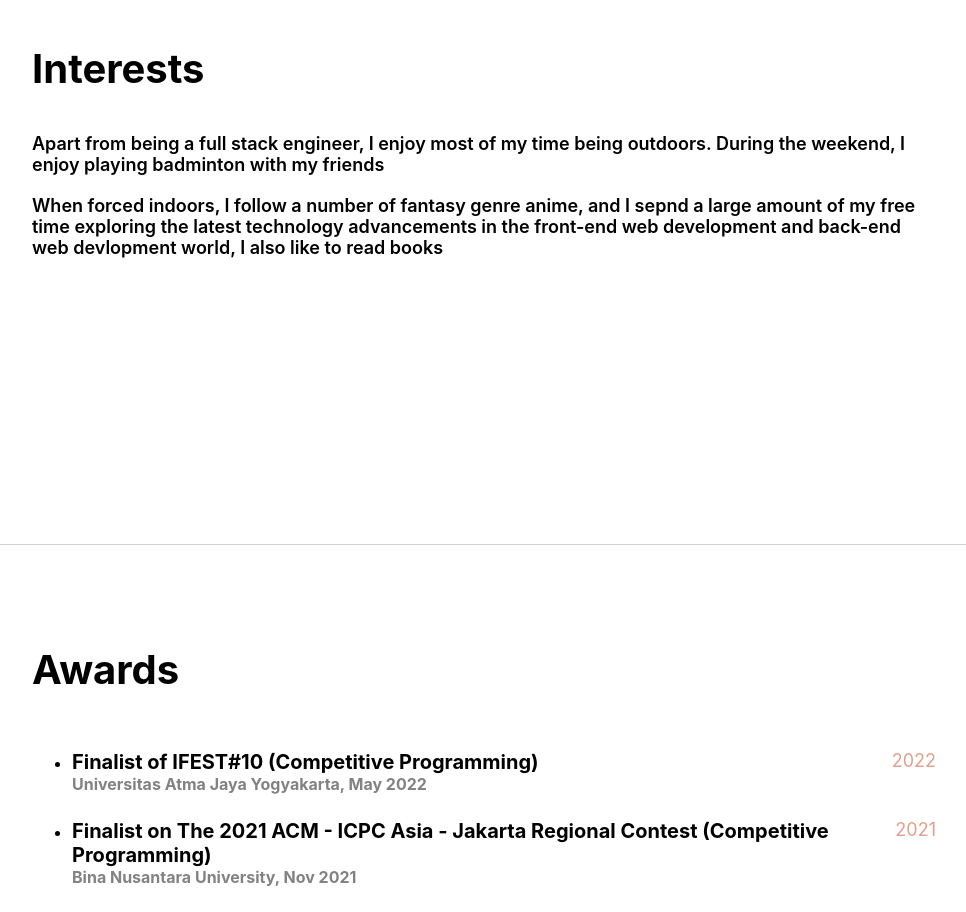
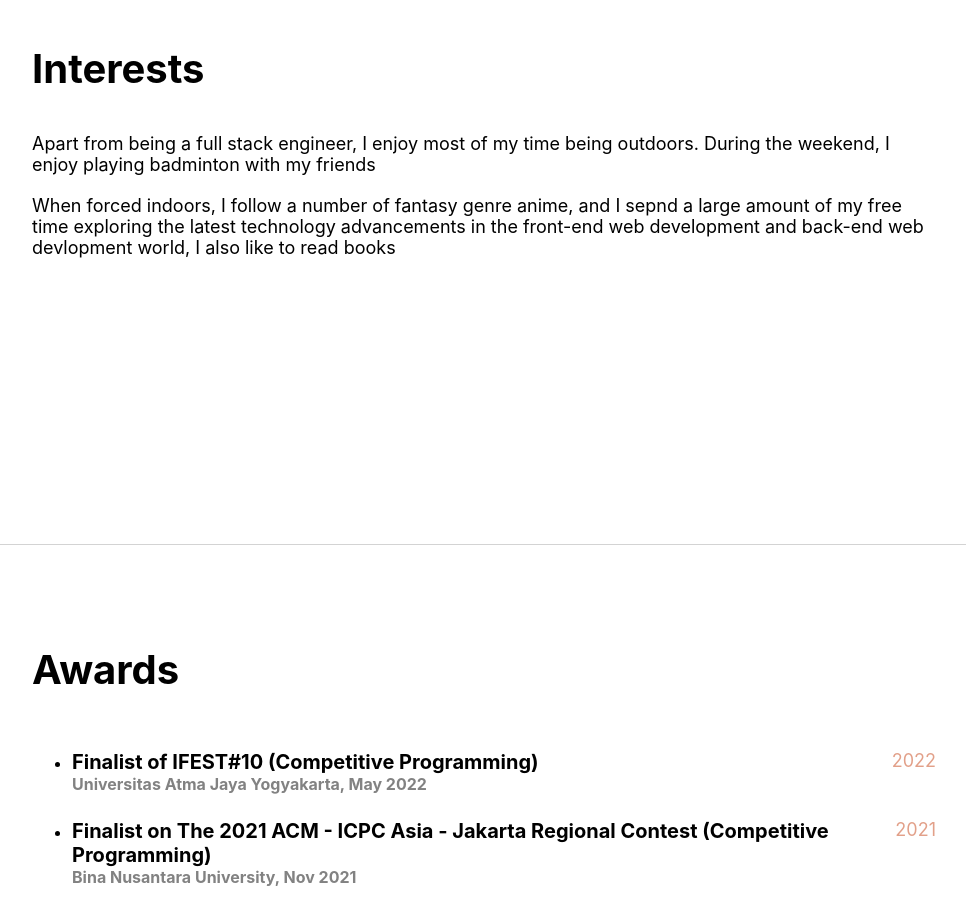
Before and after one commit to rctn-ks-004/assignment-3, a React (Create React App) app in the folder assignment3/: page / in a window 1280 px wide. Shown: the part 2460-3372 px from the top of the page, without its empty margins (284-1250 px from the left). Built offline with nearby package versions, Linux system fonts and the light colour scheme.

Commit message:
keep consistenct

```diff
--- a/assignment3/src/components/Interests/Interests.jsx
+++ b/assignment3/src/components/Interests/Interests.jsx
@@ -76,6 +76,6 @@ const styles = {
   }),
   desc: css({
     fontSize: 18,
-    fontWeight: "600",
+    fontWeight: "400",
   }),
 };
```
